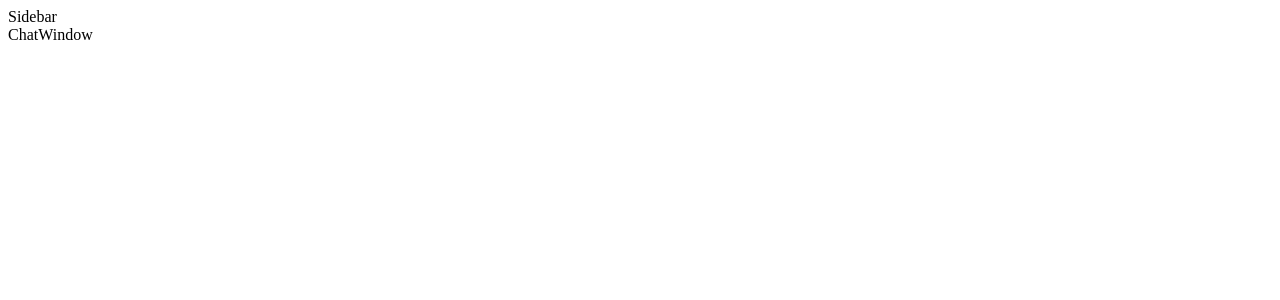
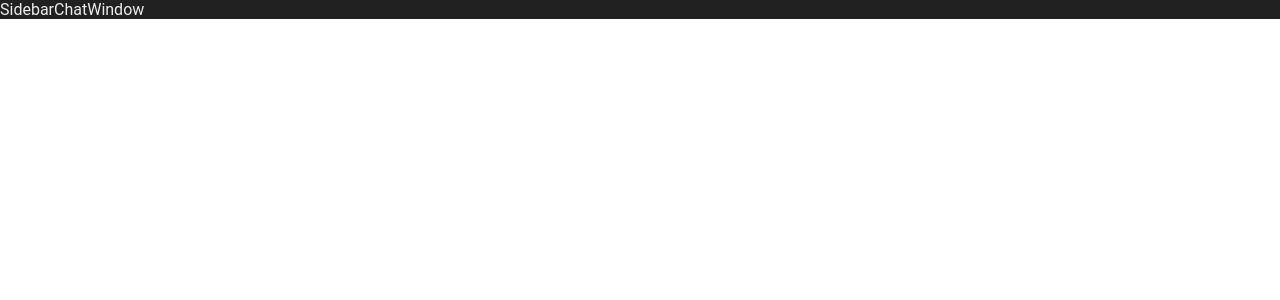
Before and after one commit to ayesha-khan-786/TalkAI, a React (Vite) app in the folder Frontend/: page / in a window 1280 px wide. Shown: the top 300 px of the page. Built offline with nearby package versions, Linux system fonts and the light colour scheme.

Commit message:
Add basic css

```diff
--- a/Frontend/src/App.css
+++ b/Frontend/src/App.css
@@ -0,0 +1,14 @@
+* {
+    color: #ececec;
+    font-family: Roboto, 'Open Sans', 'Helvetica Neue', sans-serif;
+}
+
+body {
+    margin: 0;
+    padding: 0;
+}
+
+.app {
+    background-color: #212121;
+    display: flex;
+}
--- a/Frontend/src/App.jsx
+++ b/Frontend/src/App.jsx
@@ -8,7 +8,7 @@ function App() {
   const providerValues = {};    // Passing values
 
   return (
-    <div className='main'>
+    <div className='app'>
       <MyContext.Provider values = {providerValues}>
         <Sidebar></Sidebar>
         <ChatWindow></ChatWindow>
```
